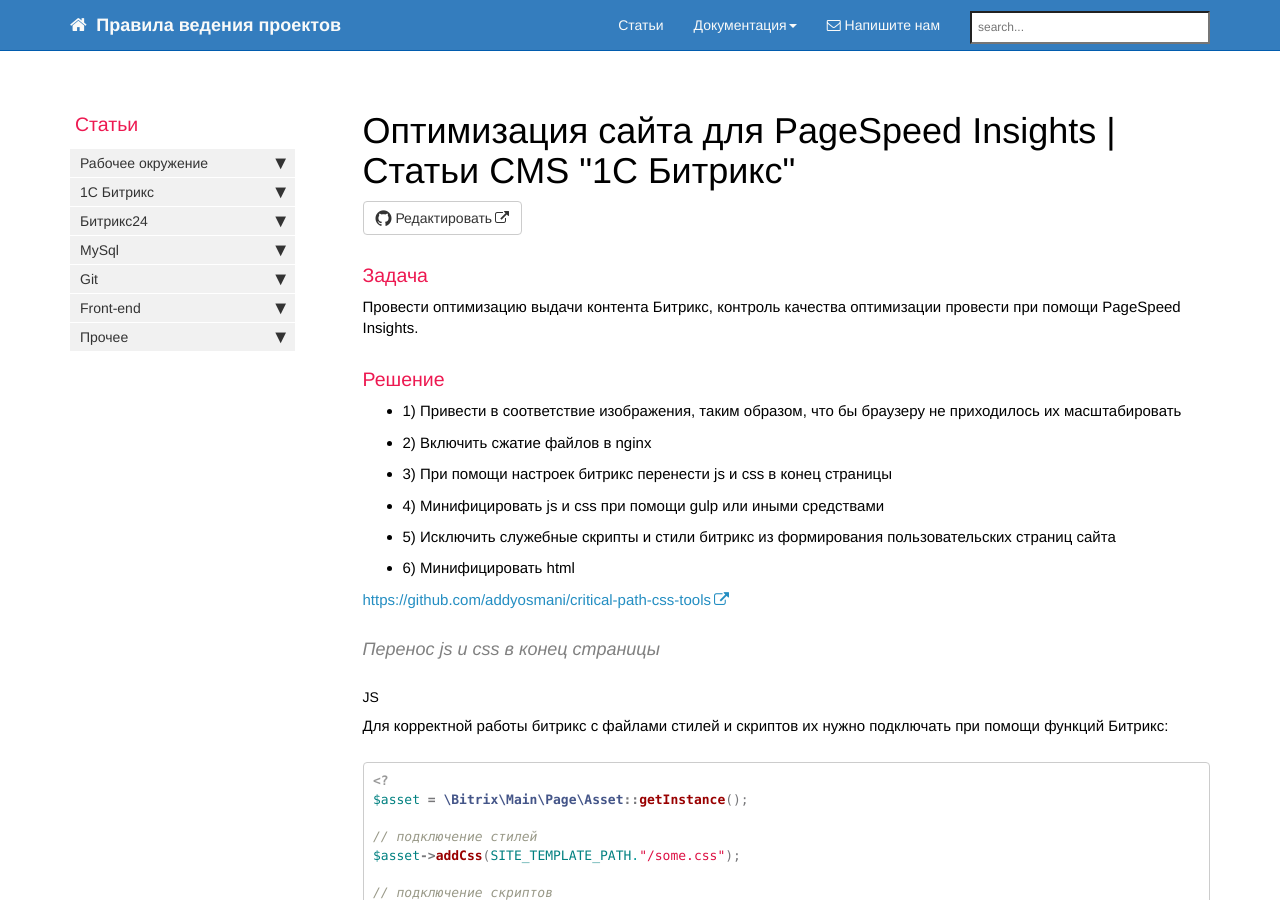
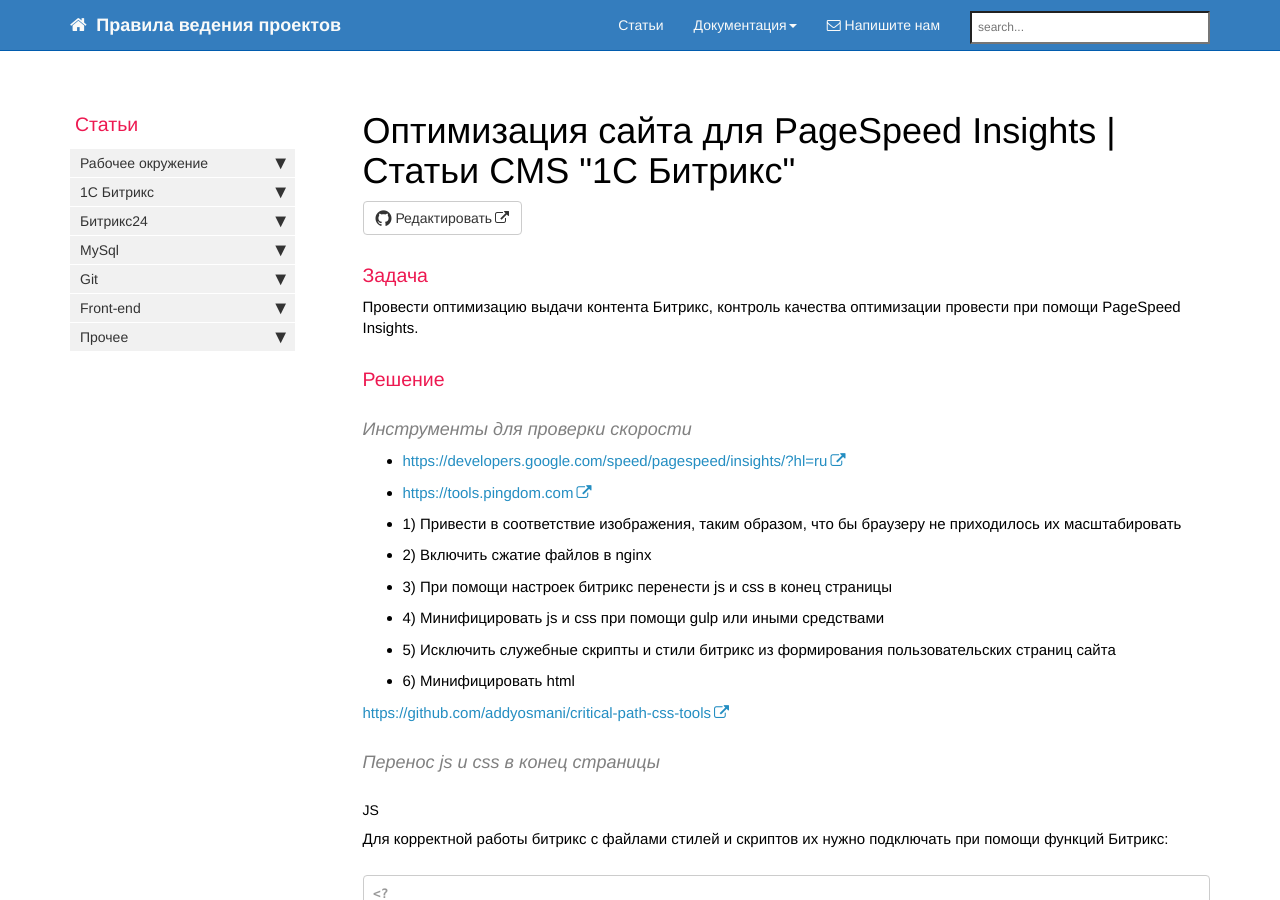
Before and after one commit to gdecider/gdecider.github.io, a Jekyll site: the page built from pages/articles/articles-bx-site-optimisation-for-google-pagespeed-insights.md, in a window 1280 px wide and 900 px high. Built offline with Jekyll 4.4.1, drawn with Linux system fonts in a browser that asks for light colours; nearby versions of some CDN libraries; comment, search, counter and statistics services are not loaded.

Commit message:
Update articles-bx-site-optimisation-for-google-pagespeed-insights.md

```diff
--- a/pages/articles/articles-bx-site-optimisation-for-google-pagespeed-insights.md
+++ b/pages/articles/articles-bx-site-optimisation-for-google-pagespeed-insights.md
@@ -13,6 +13,11 @@
 Провести оптимизацию выдачи контента Битрикс, контроль качества оптимизации провести при помощи PageSpeed Insights.
 
 ### Решение
+
+#### Инструменты для проверки скорости
+
+* [https://developers.google.com/speed/pagespeed/insights/?hl=ru](https://developers.google.com/speed/pagespeed/insights/?hl=ru)
+* [https://tools.pingdom.com](https://tools.pingdom.com)
 
 * 1) Привести в соответствие изображения, таким образом, что бы браузеру не приходилось их масштабировать
 * 2) Включить сжатие файлов в nginx
```
